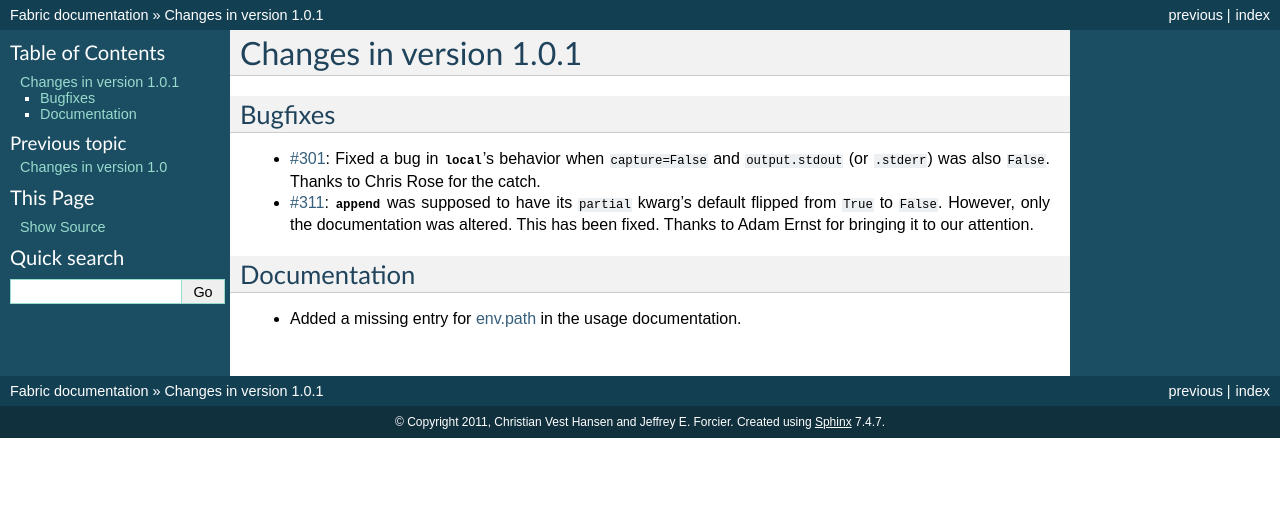
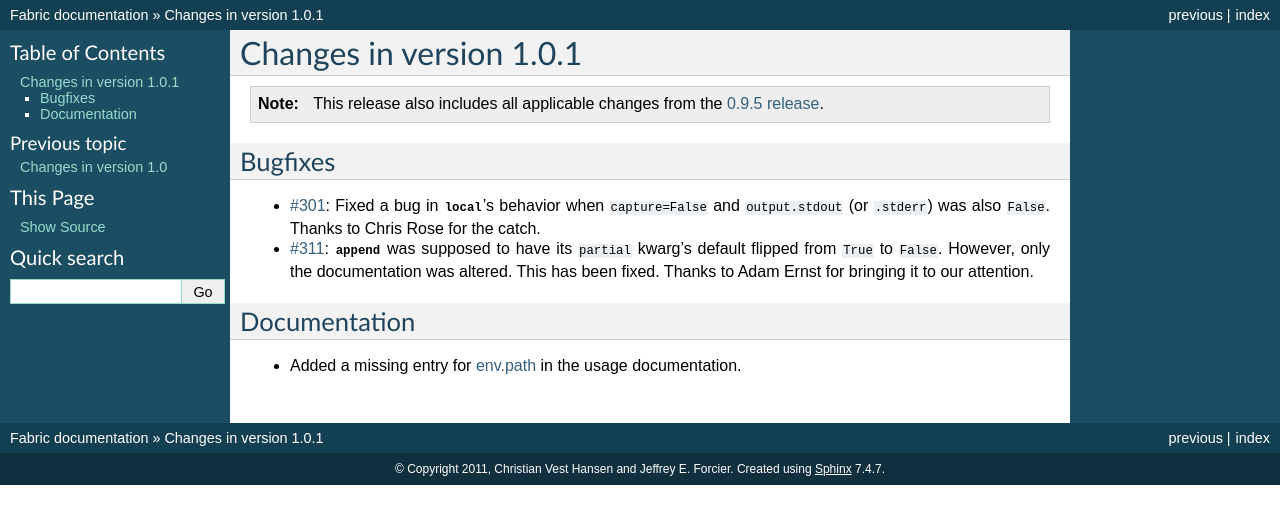
Before and after one commit to fabric/fabric, a Sphinx documentation site: the page built from docs/changes/1.0.1.rst, in a window 1280 px wide. Shown: the top 524 px of the page. Built offline with Sphinx 7.4.7, drawn with Linux system fonts in a browser that asks for light colours.

Commit message:
Note how 1.0.1 also includes 0.9.5 changes

```diff
--- a/docs/changes/1.0.1.rst
+++ b/docs/changes/1.0.1.rst
@@ -1,6 +1,10 @@
 ========================
 Changes in version 1.0.1
 ========================
+
+.. note::
+    This release also includes all applicable changes from the :doc:`0.9.5
+    release </changes/0.9.5>`.
 
 Bugfixes
 ========
```
